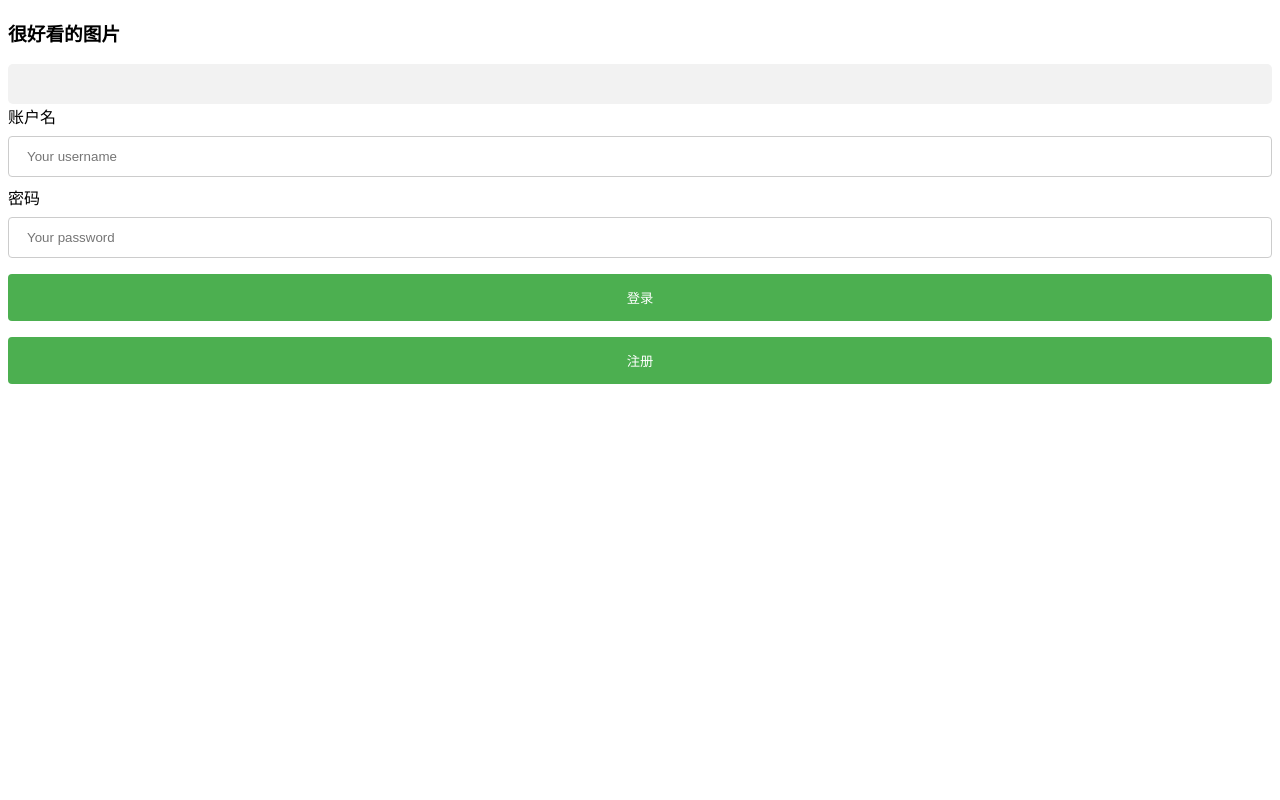
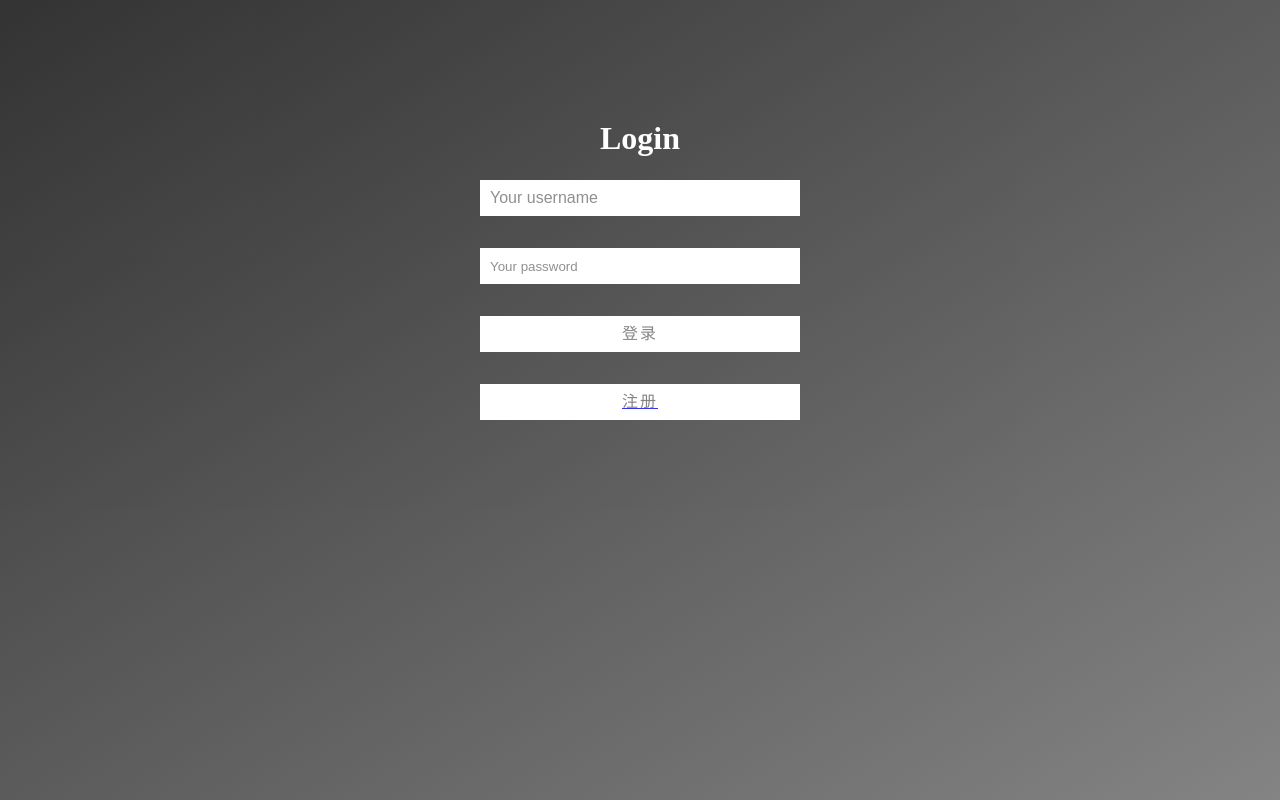
Before and after one commit to camenkc/PixivRecomSys, a Flask app: page /index in a window 1280 px wide. Run offline with Flask 2, Linux system fonts and the light colour scheme; data that the repository does not hold is empty; some libraries are stand-ins or nearby versions.

Commit message:
修改了一下

```diff
--- a/Flask/app.py
+++ b/Flask/app.py
@@ -13,6 +13,7 @@ app.config['SEND_FILE_MAX_AGE_DEFAULT'] = timedelta(seconds=5)
 Moment(app)
 
 #设置一个数据库链接
+'''
 def get_conn():
     connection = pymysql.connect(host='rm-bp10wr08s7nl319dcyo.mysql.rds.aliyuncs.com',
                         user='pixiv_rec_staff',
@@ -21,6 +22,7 @@ def get_conn():
                         charset='utf8mb4',
                         cursorclass=pymysql.cursors.DictCursor)
     return connection
+'''
 
 @app.route('/')
 def JumpToIndex():
@@ -28,6 +30,7 @@ def JumpToIndex():
 
 @app.route('/index')
 def index():
+    '''
     connection = get_conn()
 
     try:
@@ -38,6 +41,7 @@ def index():
             return render_template("index.html", user_info = user_info)
     finally:
         connection.close()
+        '''
     return render_template('index.html')
 
 @app.route('/main')
--- /dev/null
+++ b/Flask/static/css/style.css
@@ -0,0 +1,50 @@
+* {
+    box-sizing: border-box;
+}
+body {
+    margin: 0;
+    padding: 0;
+    font: 16px/20px microsft yahei;
+ }
+ .wrap {
+    width: 100%;
+    height: 100%;
+    padding: 10% 0;
+    position: fixed;
+    opacity: 0.8;
+    background: linear-gradient(to bottom right,#000000, #656565);
+    background: -webkit-linear-gradient(to bottom right,#50a3a2,#53e3a6);
+}
+.container {
+    width: 60%;
+    margin: 0 auto;
+}
+.container input {
+    width: 320px;
+    display: block;
+    height: 36px;
+    border: 0;
+    outline: 0;
+    padding: 6px 10px;
+    line-height: 24px;
+    margin: 32px auto;
+    -webkit-transition: all 0s ease-in 0.1ms;
+    -moz-transition: all 0s ease-in 0.1ms;
+    transition: all 0s ease-in 0.1ms;
+}
+.container input[type="text"] , .container input[type="password"]  {
+    background-color: #FFFFFF;
+    font-size: 16px;
+    color: #2677a5;
+}
+.container input[type='button'] {
+    font-size: 16px;
+    letter-spacing: 2px;
+    color: #666666;
+    background-color: #FFFFFF;
+    cursor: pointer;
+}
+
+.text{
+    color: #e2dfe4;
+}
--- a/Flask/templates/index.html
+++ b/Flask/templates/index.html
@@ -1,40 +1,10 @@
+
 <!DOCTYPE html>
-<html>
+<html lang="en">
 <head>
-		<meta charset="utf-8">
+    <meta charset="UTF-8">
     <title>Welcome to PIXIVRemSys</title>
-		<style>
-			input[type=text], select {
-			  width: 100%;
-			  padding: 12px 18px;
-			  margin: 8px 0;
-			  display: inline-block;
-			  border: 1px solid #ccc;
-			  border-radius: 4px;
-			  box-sizing: border-box;
-
-			}
-
-			input[type=button] {
-			  width: 100%;
-			  background-color: #4CAF50;
-			  color: white;
-			  padding: 14px 20px;
-			  margin: 8px 0;
-			  border: none;
-			  border-radius: 4px;
-			  cursor: pointer;
-			  text-align:center;
-
-			}
-
-			div {
-			  border-radius: 5px;
-			  background-color: #f2f2f2;
-			  padding: 20px;
-			  text-align:center;
-			}
-			</style>
+    <link rel="stylesheet" href="{{ url_for('static', filename='css/style.css') }}">
 
     <script type="text/javascript">
 
@@ -63,26 +33,22 @@
     </script>
 
 </head>
+<body>
+    <div class="wrap">
+        <div class="container">
 
-	<body>
-		<h3>很好看的图片</h3>
-
-		<div class="header"></div>
-
-			<label for="username">账户名</label>
+		 <h1 style="color: white; margin: 0; text-align: center">Login</h1>
 			<input type="text" id="username" name="username" placeholder="Your username">
 
-			<label for="password">密码</label>
-			<input type="text" id="password" name="password" placeholder="Your password">
-
+			<input type="password" id="password" name="password" placeholder="Your password">
 
 			<input type="button" class = "button" value="登录" onclick="check()">
+
             <a href = "/register">
-				<input type="button" class = "button" value="注册">
+                <input type="button" value="注册"/>
             </a>
 
         </div>
-
+    </div>
 </body>
-
 </html>
```
Also changed, not shown: Flask/templates/register.html (+16 -41 lines). Lines whose indentation alone changed are shown as unchanged.
